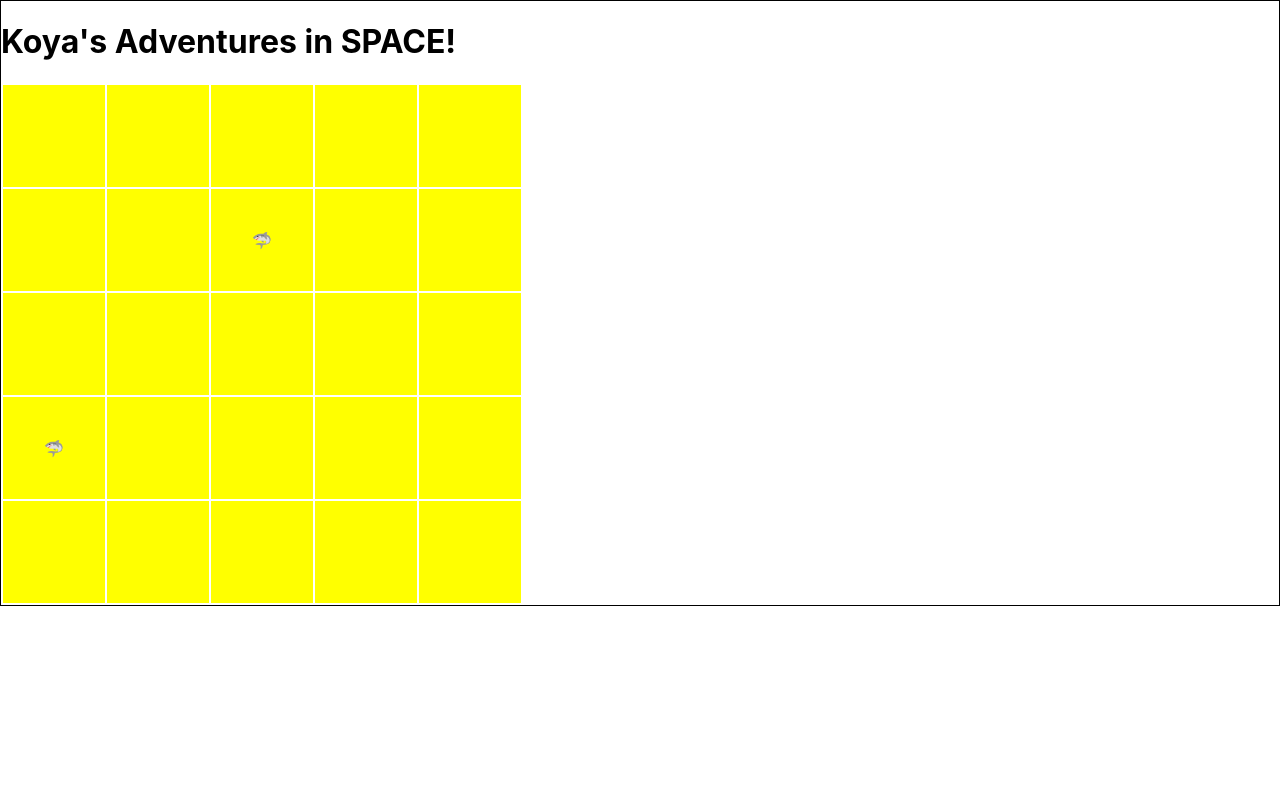
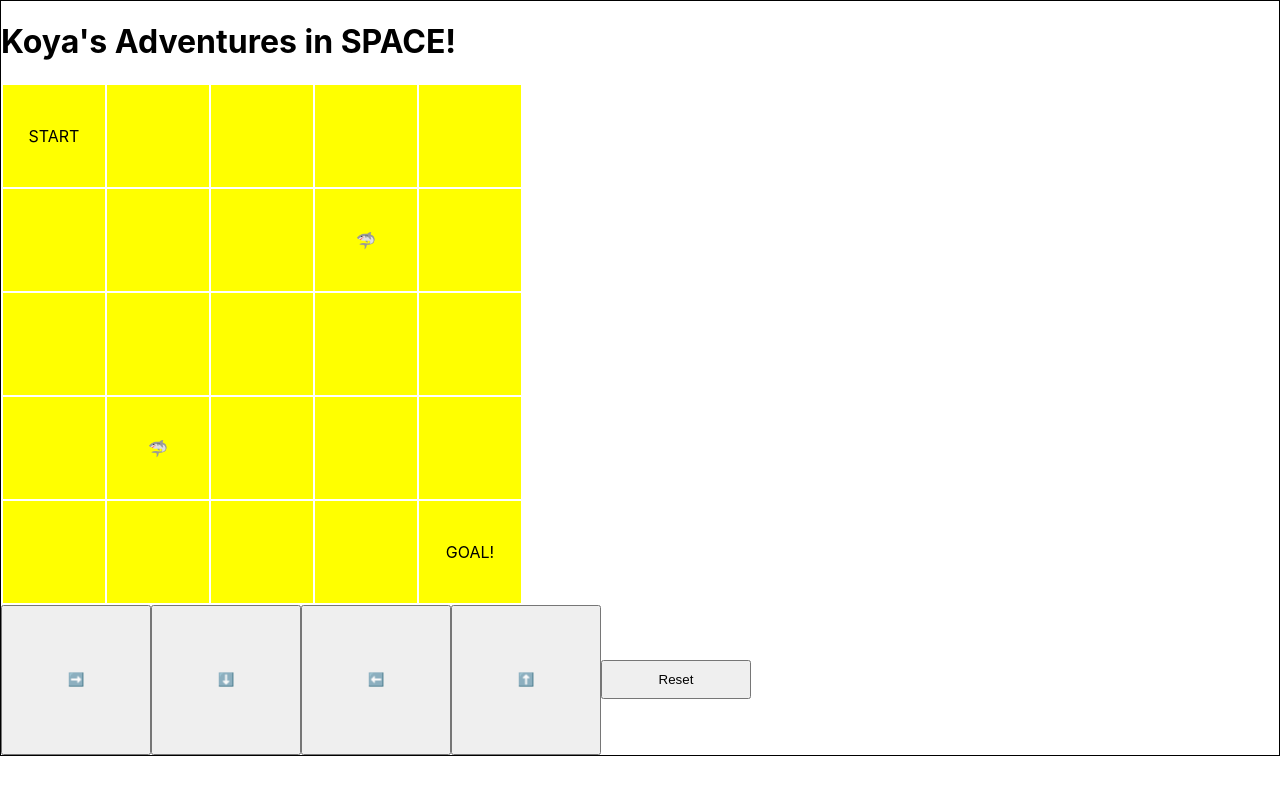
Before and after one commit to mwhitman189/treasure-hunt, a React (Create React App) app: page / in a window 1280 px wide. Shown: the top 794 px of the page. Built offline with nearby package versions, Linux system fonts and the light colour scheme.

Commit message:
[Task] Add buttons for movement and functionality for 'right' and 'down' buttons

```diff
--- a/src/components/Board.js
+++ b/src/components/Board.js
@@ -2,7 +2,8 @@ import React, { useState, useEffect } from 'react';
 import styled from 'styled-components';
 import { getRandomImage } from '../utils/helperFunctions';
 import Space from './Space';
-import KoyaImg from '../static/images/koya_in_black.jpg';
+import MoveBtn from './MoveBtn';
+import { moveList } from '../moveList';
 
 
 const Container = styled.div`
@@ -19,8 +20,15 @@ const SpecialText = styled.span`
     text-transform: uppercase;
 `;
 
+const ResetBtn = styled.button`
+    width: 150px;
+    padding: 10px 0;
+    text-align: center;
+`;
+
 export default function Board({ nRows = 5, nCols = 5, nObstacles = 2, probability = 0.2 }) {
     const [ board, setBoard ] = useState(createBoard());
+    const [ location, setLocation ] = useState([ 0, 0 ]);
 
     function createBoard() {
         let board = [];
@@ -29,15 +37,67 @@ export default function Board({ nRows = 5, nCols = 5, nObstacles = 2, probabilit
         for (let i = 0; i < nRows; i++) {
             const row = [ nCols ];
             for (let j = 0; j < nCols; j++) {
-                if (i !== 0 || j !== 0) {
+                if (i === 0 && j === 0) {
+                    row[ j ] = "START";
+                } else if (i === (nRows - 1) && j === (nCols - 1)) {
+                    row[ j ] = "GOAL!";
+                } else {
                     row[ j ] = getRandomImage(probability);
-                } else {
-                    row[ j ] = false;
                 }
             }
             board.push(row);
         }
         return board;
+    }
+
+    function handleBtnClick() {
+        setBoard(createBoard());
+    }
+
+    function handleMove(direction) {
+        switch (direction) {
+            case 'right':
+                setLocation(prevLoc => {
+                    const newLocation = [ prevLoc[ 0 ], prevLoc[ 1 ] + 1 ];
+                    setBoard(prevBoard => {
+                        const newBoard = [ ...prevBoard ];
+                        // Clear old position
+                        newBoard[ prevLoc[ 0 ] ][ prevLoc[ 1 ] ] = "";
+                        // Move hero icon to new position
+                        newBoard[ newLocation[ 0 ] ][ newLocation[ 1 ] ] = "👨‍🚀";
+                        return newBoard;
+                    });
+                    return newLocation;
+                });
+                break;
+
+            case 'down':
+                setLocation(prevLoc => {
+                    const newLocation = [ prevLoc[ 0 ] + 1, prevLoc[ 1 ] ];
+                    setBoard(prevBoard => {
+                        const newBoard = [ ...prevBoard ];
+                        // Clear old position
+                        newBoard[ prevLoc[ 0 ] ][ prevLoc[ 1 ] ] = "";
+                        // Move hero icon to new position
+                        newBoard[ newLocation[ 0 ] ][ newLocation[ 1 ] ] = "👨‍🚀";
+                        return newBoard;
+                    });
+                    return newLocation;
+                });
+
+                break;
+
+            case 'left':
+                setLocation(prevLoc => [ prevLoc[ 0 ] - 1, prevLoc[ 1 ] ]);
+                break;
+
+            case 'up':
+                setLocation(prevLoc => [ prevLoc[ 0 ], prevLoc[ 1 ] - 1 ]);
+                break;
+
+            default:
+                console.log("hmmm...");
+        }
     }
 
     return (
@@ -61,6 +121,14 @@ export default function Board({ nRows = 5, nCols = 5, nObstacles = 2, probabilit
                     )}
                 </tbody>
             </table>
+            {moveList.map(move => (
+                <MoveBtn
+                    key={`move-${move.direction}`}
+                    symbol={move.symbol}
+                    moveHero={() => handleMove(move.direction)}
+                />
+            ))}
+            <ResetBtn onClick={handleBtnClick}>Reset</ResetBtn>
         </Container>
     );
-}
+};
--- /dev/null
+++ b/src/components/MoveBtn.js
@@ -0,0 +1,15 @@
+import styled from 'styled-components';
+
+
+const Btn = styled.button`
+    width: 150px;
+    height: 150px;
+    text-align: center;
+`;
+
+export default function MoveBtn({ symbol, moveHero }) {
+
+    return (
+        <Btn onClick={moveHero}>{symbol}</Btn>
+    );
+}
--- /dev/null
+++ b/src/moveList.js
@@ -0,0 +1,20 @@
+const moveList = [
+    {
+        direction: "right",
+        symbol: "➡️"
+    },
+    {
+        direction: "down",
+        symbol: "⬇️"
+    },
+    {
+        direction: "left",
+        symbol: "⬅️"
+    },
+    {
+        direction: "up",
+        symbol: "⬆️"
+    }
+];
+
+export { moveList };
```
Also changed, not shown: 1 other file (tests, documents, lock files or other folders).
